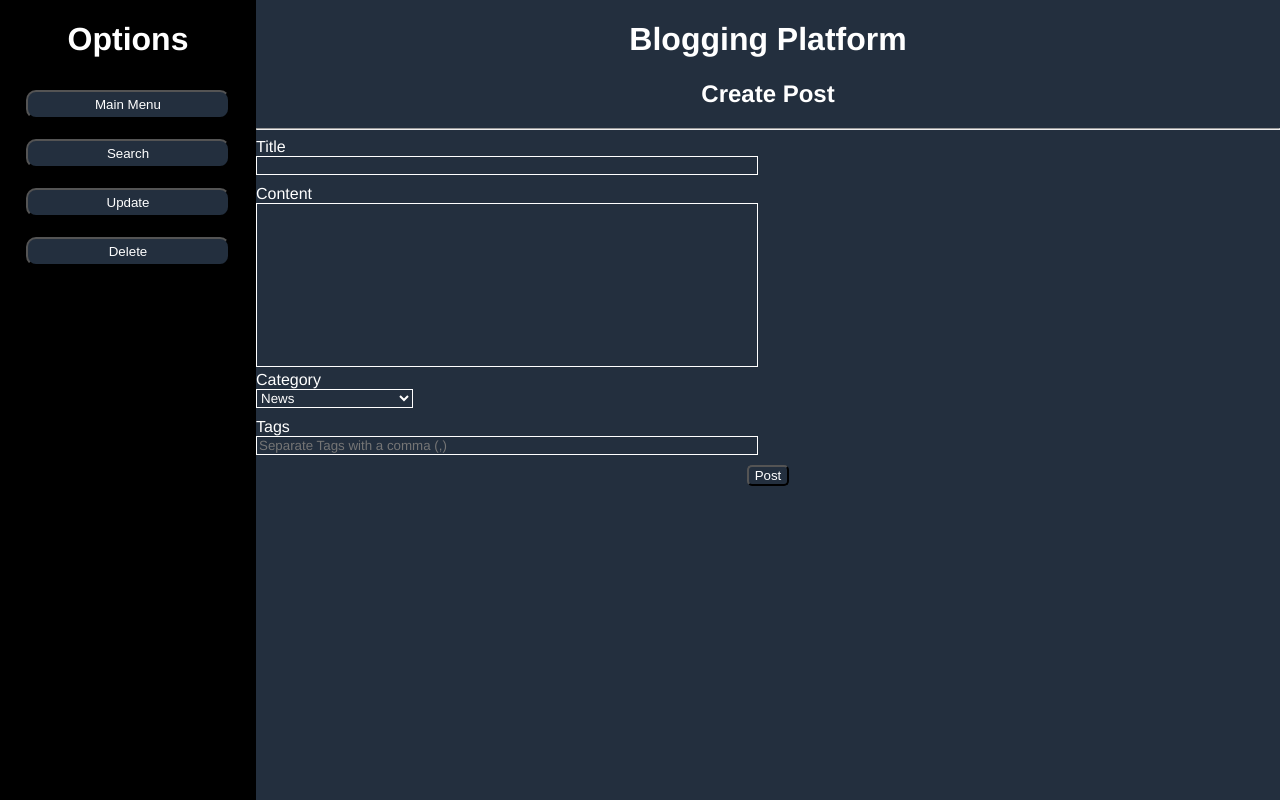
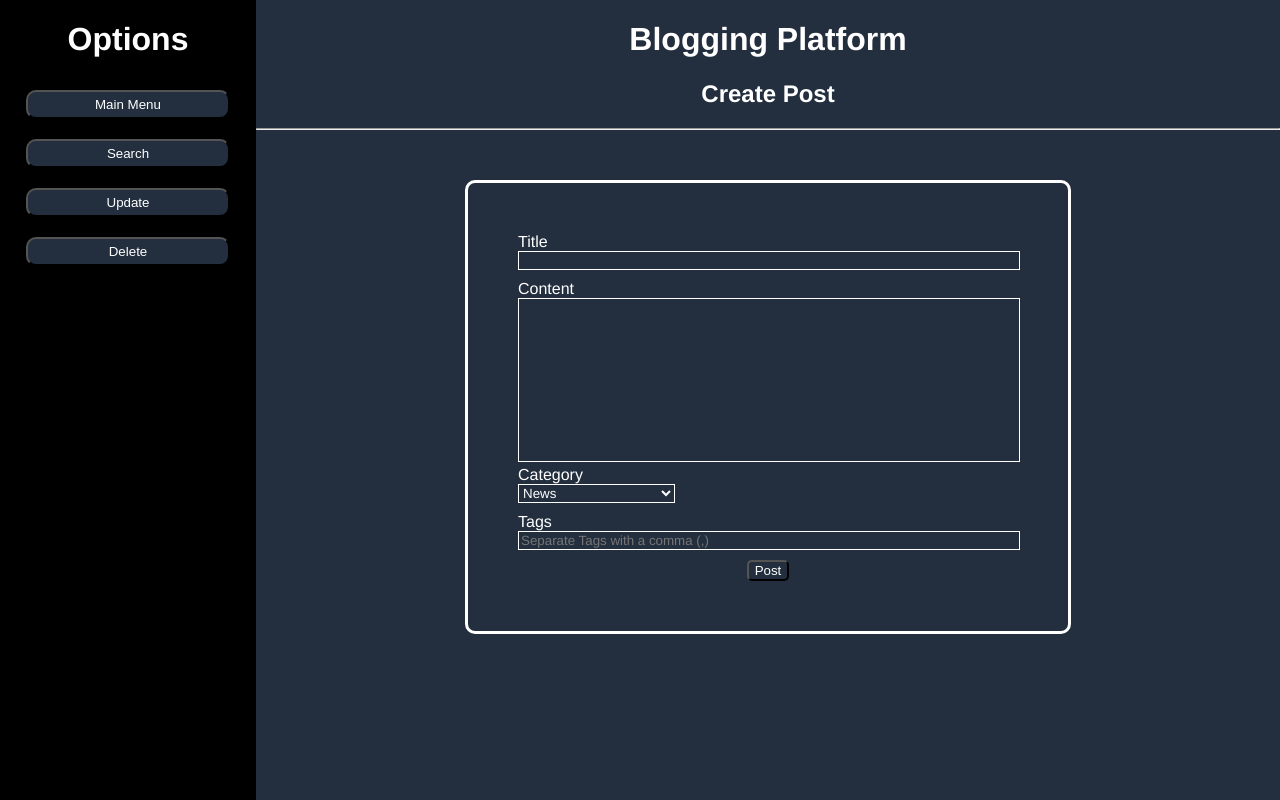
Before and after one commit to LewieJ08/blogging_platform_app, a Flask app: page /create in a window 1280 px wide. Run offline with Flask 3, Linux system fonts and the light colour scheme.

Commit message:
update object name

```diff
--- a/blogging_platform_app/static/style.css
+++ b/blogging_platform_app/static/style.css
@@ -106,7 +106,7 @@ button:hover {
     margin-left: 10px;
 }
 
-.create-form {
+.div-form {
     width: 500px;
     border: solid;
     border-radius: 10px;
```
